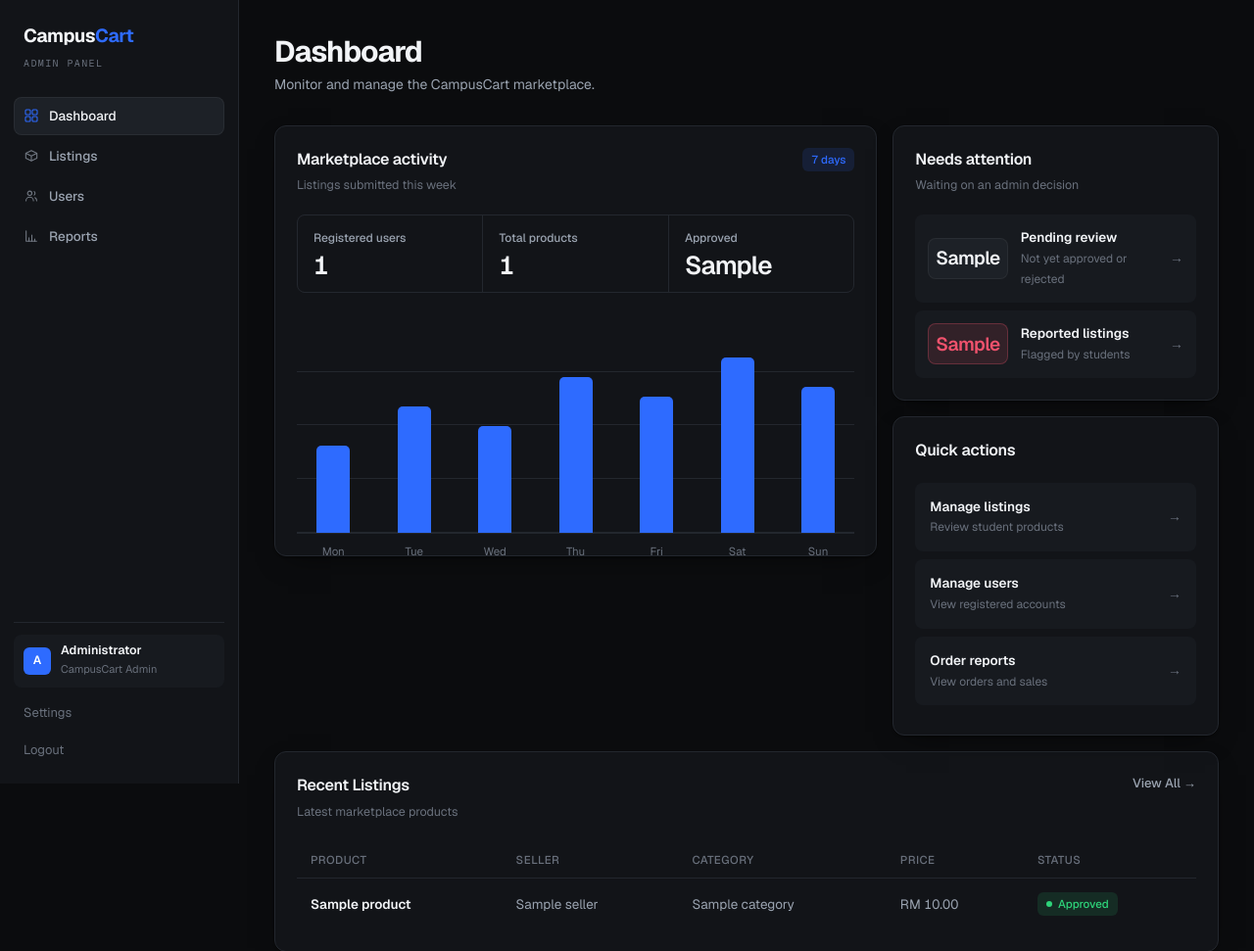
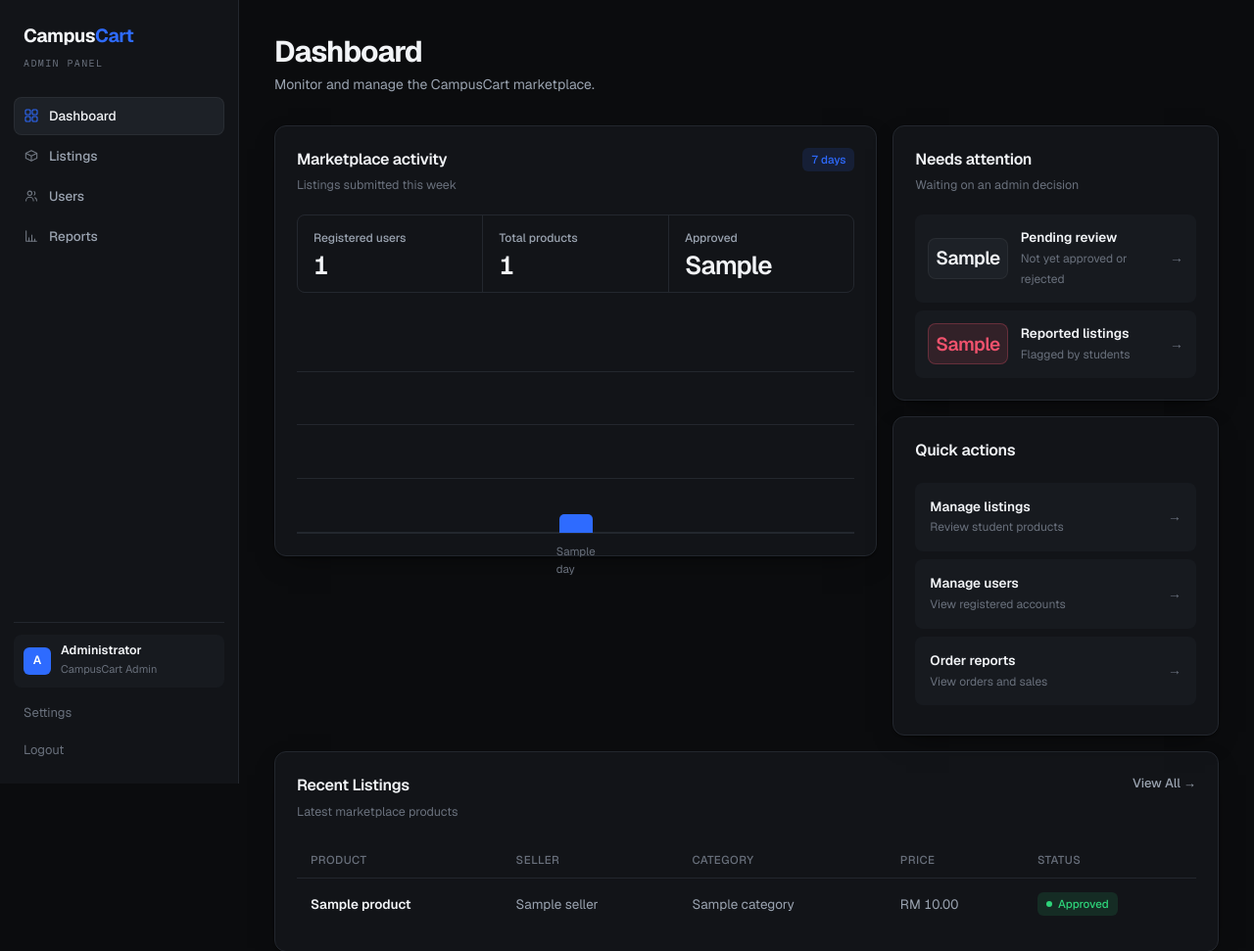
Before and after one commit to imannharith/CampusCart, a Flask app: template templates/dashboard.html in a window 1280 px wide. Shown: the top 971 px of the page at 98% size. Run offline with Flask 3, Linux system fonts and the light colour scheme; the template is opened without the code that fills it: most values are stand-ins (such as "Sample title", 1, 10 or a date in 2020).

Commit message:
Drive the dashboard chart from real listing data

```diff
--- a/app.py
+++ b/app.py
@@ -1,6 +1,6 @@
 import os
 import sys
-from datetime import timedelta
+from datetime import date, timedelta
 from functools import wraps
 
 from flask import Flask, render_template, redirect, url_for, request, session
@@ -122,6 +122,33 @@ def product_catalog():
 
     return render_template("products.html", products=filtered_list)
 
+def build_chart_days(rows, days=7):
+    """Turn the daily counts from the database into one slot per day.
+
+    The query only returns days that actually had a listing, so days
+    with none are missing entirely. Fill those in with zero, then scale
+    every count against the busiest day so the template can use the
+    result directly as a bar height in percent."""
+
+    counts = {row["day"]: row["listings"] for row in rows}
+
+    today = date.today()
+    slots = []
+
+    for days_ago in range(days - 1, -1, -1):
+        day = today - timedelta(days=days_ago)
+        slots.append({
+            "label": day.strftime("%a"),
+            "count": counts.get(day.isoformat(), 0),
+        })
+
+    busiest = max(slot["count"] for slot in slots)
+
+    for slot in slots:
+        slot["height"] = round(slot["count"] / busiest * 100) if busiest else 0
+
+    return slots
+
 @app.route("/dashboard")
 @admin_required
 def dashboard():
@@ -137,6 +164,7 @@ def dashboard():
         approved_products=stats["approved_products"],
         total_users=database.get_user_stats()["total"],
         recent_products=recent_products,
+        chart_days=build_chart_days(admin.get_listings_per_day()),
     )
 
 @app.route("/listings")
--- a/templates/dashboard.html
+++ b/templates/dashboard.html
@@ -86,13 +86,9 @@
                 </div>
 
                 <div class="chart">
-                    <div class="bar" style="height:45%"><span>Mon</span></div>
-                    <div class="bar" style="height:65%"><span>Tue</span></div>
-                    <div class="bar" style="height:55%"><span>Wed</span></div>
-                    <div class="bar" style="height:80%"><span>Thu</span></div>
-                    <div class="bar" style="height:70%"><span>Fri</span></div>
-                    <div class="bar" style="height:90%"><span>Sat</span></div>
-                    <div class="bar" style="height:75%"><span>Sun</span></div>
+                    {% for day in chart_days %}
+                    <div class="bar" style="height:{{ day.height }}%" title="{{ day.count }} listing(s)"><span>{{ day.label }}</span></div>
+                    {% endfor %}
                 </div>
 
             </div>
```
Also changed, not shown: admin_functions.py (+18 -2 lines).
